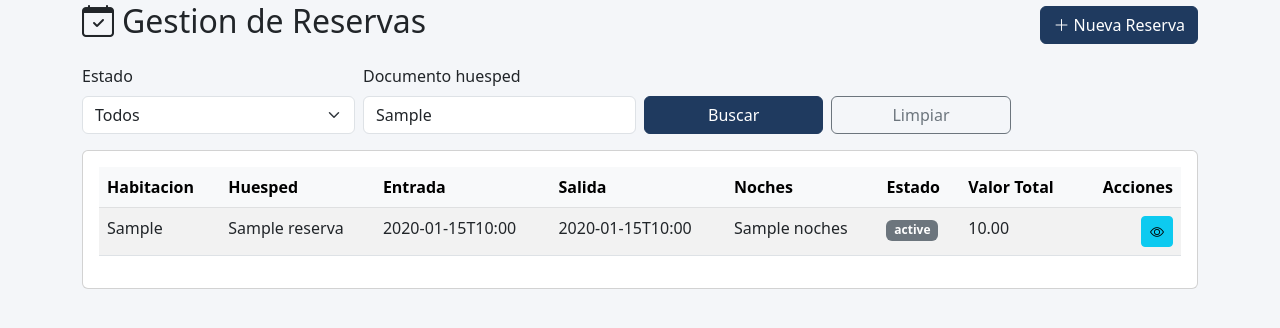
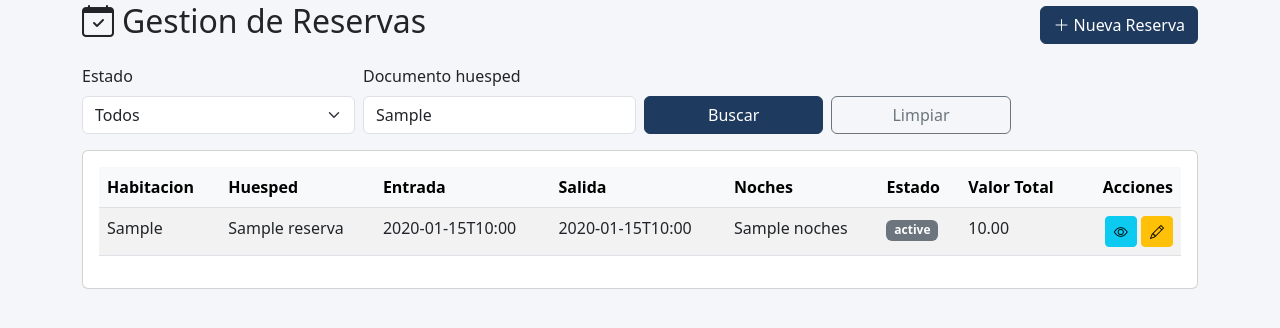
Before and after one commit to Roman27-gg/hotel, a Spring app: template src/main/resources/templates/reserva/lista.html in a window 1280 px wide. Shown: the part 152-480 px from the top of the page. Run offline with Thymeleaf, Linux system fonts and the light colour scheme; the template is opened without the code that fills it: most values are stand-ins (such as "Sample title", 1, 10 or a date in 2020); data that the repository does not hold is empty; database files in the repository are not loaded.

Commit message:
fix: botón editar reserva usa enlace en lugar de form
- Cambiar botón Editar de <form method=get> a <a> enlace simple en reserva/lista.html
- Los formularios anidados en celdas de tabla causaban problemas de renderizado
- El enlace <a> es más apropiado para navegación sin envío de datos

```diff
--- a/src/main/resources/templates/reserva/lista.html
+++ b/src/main/resources/templates/reserva/lista.html
@@ -68,9 +68,7 @@
                         <td th:text="${#numbers.formatDecimal(r.valorTotal, 0, 'COMMA', 2, 'POINT')}">-</td>
                         <td class="text-end">
                             <a th:href="@{/reservas/{id}(id=${r.id})}" class="btn btn-sm btn-info"><i class="bi bi-eye"></i></a>
-                            <form th:if="${r.estado} == 'CONFIRMADA'" th:action="@{/reservas/editar/{id}(id=${r.id})}" method="get" style="display:inline;">
-                                <button type="submit" class="btn btn-sm btn-warning"><i class="bi bi-pencil"></i></button>
-                            </form>
+                            <a th:href="@{/reservas/editar/{id}(id=${r.id})}" class="btn btn-sm btn-warning"><i class="bi bi-pencil"></i></a>
                             <form th:if="${r.estado} == 'CONFIRMADA'" th:action="@{/reservas/checkin/{id}(id=${r.id})}" method="post" style="display:inline;" onsubmit="return confirm('¿Realizar check-in?');">
                                 <button type="submit" class="btn btn-sm btn-success"><i class="bi bi-box-arrow-in-right"></i></button>
                             </form>
```
